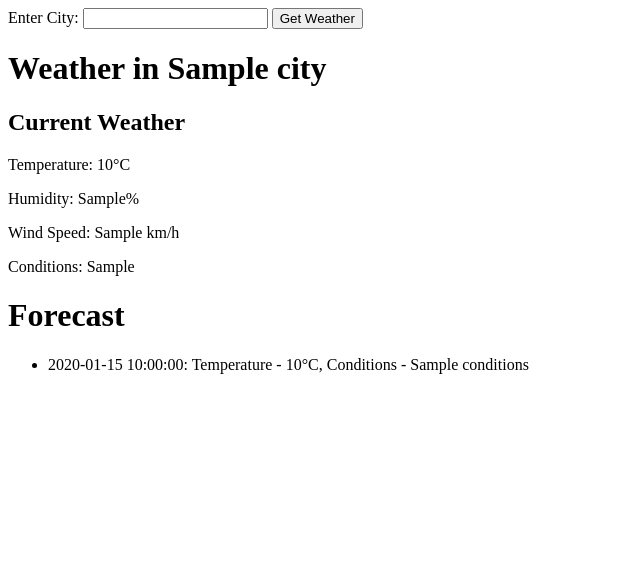
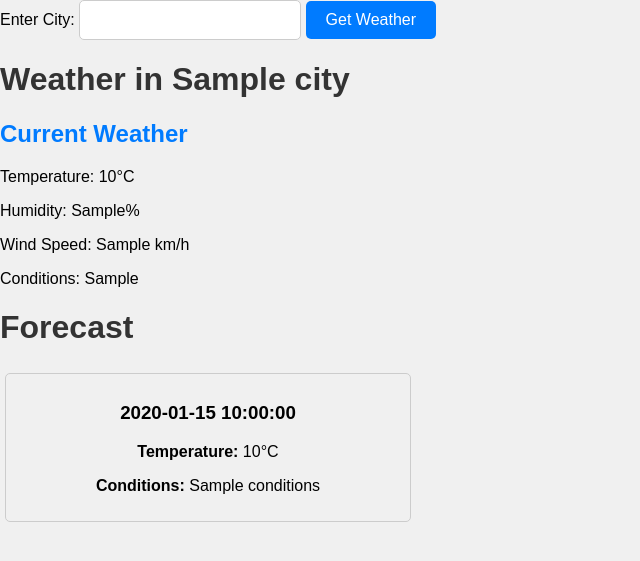
Before and after one commit to billkiplagat/weather_app, a Flask app: template templates/weather.html in a window 1280 px wide. Shown: the top 561 px of the page, without its empty margins (0-640 px from the left). Run offline with Flask 3, Linux system fonts and the light colour scheme; the template is opened without the code that fills it: most values are stand-ins (such as "Sample title", 1, 10 or a date in 2020).

Commit message:
Updated styles file

```diff
--- a/app.py
+++ b/app.py
@@ -5,12 +5,12 @@ app = Flask(__name__)
 API_KEY = open('api_key', 'r').read()
 
 
-@app.route('/')
-def hello_world():
-    return 'Hello World!'
+# @app.route('/')
+# def hello_world():
+#     return 'Welcome to WeatherWise'
 
 
-@app.route('/weather', methods=['GET', 'POST'])
+@app.route('/', methods=['GET', 'POST'])
 def get_weather():
     if request.method == 'POST':
         city = request.form.get('city')
--- /dev/null
+++ b/static/styles.css
@@ -0,0 +1,121 @@
+/* Styles for index.html, weather.html, and error.html */
+
+body {
+    font-family: Arial, sans-serif;
+    background-color: #f0f0f0;
+    margin: 0;
+    padding: 0;
+}
+
+.container {
+    max-width: 800px;
+    margin: 0 auto;
+    padding: 20px;
+}
+
+form {
+    margin-bottom: 20px;
+}
+
+input[type="text"] {
+    padding: 10px;
+    width: 200px;
+    border: 1px solid #ccc;
+    border-radius: 5px;
+    font-size: 16px;
+}
+
+input[type="submit"] {
+    padding: 10px 20px;
+    background-color: #007bff;
+    color: white;
+    border: none;
+    border-radius: 5px;
+    cursor: pointer;
+    font-size: 16px;
+}
+
+input[type="submit"]:hover {
+    background-color: #0056b3;
+}
+
+h1 {
+    color: #333;
+}
+
+h2 {
+    color: #007bff;
+}
+
+ul {
+    list-style-type: none;
+    padding: 0;
+}
+
+li {
+    margin-bottom: 10px;
+}
+
+/* Animation for index.html */
+
+@keyframes fadeIn {
+    from { opacity: 0; }
+    to { opacity: 1; }
+}
+
+.fadeIn {
+    animation-name: fadeIn;
+    animation-duration: 1s;
+}
+
+/* Animation for weather.html */
+
+@keyframes slideIn {
+    from {
+        transform: translateY(-20px);
+        opacity: 0;
+    }
+    to {
+        transform: translateY(0);
+        opacity: 1;
+    }
+}
+
+.slideIn {
+    animation-name: slideIn;
+    animation-duration: 0.5s;
+}
+
+/* Styles for forecast in weather.html */
+
+.forecast {
+    margin-top: 20px;
+    display: flex;
+    flex-wrap: wrap;
+}
+
+.forecast li {
+    border: 1px solid #ccc;
+    border-radius: 5px;
+    padding: 10px;
+    margin-bottom: 10px;
+}
+
+.forecast li h3 {
+    margin-top: 0;
+    margin-bottom: 5px;
+}
+
+.forecast li p {
+    margin: 0;
+    color: #555;
+}
+
+.day {
+    flex: 0 0 30%; /* Adjust the width as needed */
+    border: 1px solid #ccc;
+    border-radius: 5px;
+    padding: 10px;
+    margin: 5px;
+    text-align: center;
+}
--- a/templates/error.html
+++ b/templates/error.html
@@ -3,6 +3,8 @@
 <head>
     <meta charset="UTF-8">
     <meta name="viewport" content="width=device-width, initial-scale=1.0">
+    <link rel="stylesheet" type="text/css" href="../static/styles.css">
+
     <title>Error Page</title>
 </head>
 <body>
--- a/templates/weather.html
+++ b/templates/weather.html
@@ -3,10 +3,12 @@
 <head>
     <meta charset="UTF-8">
     <meta name="viewport" content="width=device-width, initial-scale=1.0">
+    <link rel="stylesheet" type="text/css" href="../static/styles.css">
+
     <title>Weather App</title>
 </head>
 <body>
-    <form action="/weather" method="post">
+    <form action="/" method="post">
         <label for="city">Enter City:</label>
         <input type="text" name="city" id="city" required>
         <input type="submit" value="Get Weather">
@@ -20,10 +22,16 @@
     <p>Conditions: {{ current_conditions }}</p>
 
     <h1>Forecast</h1>
-    <ul>
-        {% for day in forecast_days %}
-            <li>{{ day.date }}: Temperature - {{ day.temperature }}°C, Conditions - {{ day.conditions }}</li>
-        {% endfor %}
-    </ul>
+<div class="forecast">
+    {% for day in forecast_days %}
+    <div class="day">
+        <h3>{{ day.date }}</h3>
+        <p><strong>Temperature:</strong> {{ day.temperature }}°C</p>
+        <p><strong>Conditions:</strong> {{ day.conditions }}</p>
+    </div>
+    {% endfor %}
+</div>
+
+
 </body>
 </html>
```
Also changed, not shown: templates/index.html (+7 -1 lines).
